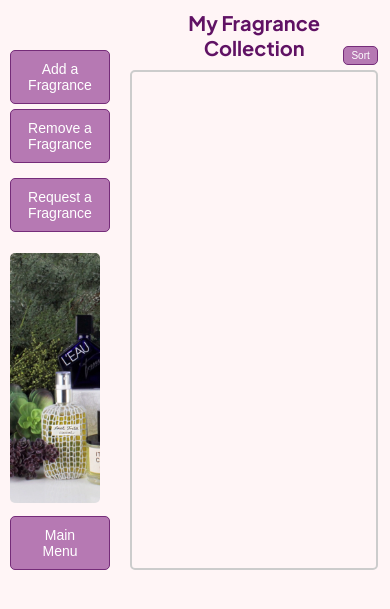
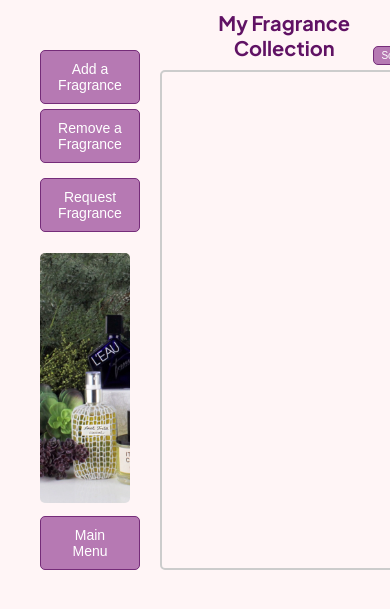
Before and after one commit to christianjmartin/FragranceArchive, a Flask app: page /handle_collection in a window 390 px wide; the page is wider, and only the part inside the window is pictured. Shown: the part 82-691 px from the top of that part. Run offline with Flask 3, Linux system fonts and the light colour scheme; the visitor is signed in with stand-in values (Sample User, id 1); data that the repository does not hold is empty; some libraries are stand-ins or nearby versions.

Commit message:
another one

```diff
--- a/static/mediaqueries.css
+++ b/static/mediaqueries.css
@@ -190,6 +190,7 @@
 
 @media screen and (max-width: 600px) {
 
+
     .selection_container2 button {
         margin-top: 10px;
         font-size: 1rem;
@@ -224,10 +225,6 @@
         max-width: 100px;
         min-width: 100px;
         margin-left: -10px;
-    }
-
-    .left-column {
-        margin-left: -20px;
     }
 
     html {
@@ -312,6 +309,7 @@
 
     .selection_container2 {
         max-width: 110px;
+        margin-left: -20px;
     }
 
 
--- a/templates/collection.html
+++ b/templates/collection.html
@@ -37,7 +37,7 @@
         <div class = "request-button-collection">
             <!-- <p> Dont see a fragrance you know? </p> -->
             <form action="/request_fragrance" method="GET">
-                <button class = "btn" type="submit">Request a Fragrance</button>
+                <button class = "btn" type="submit">Request Fragrance</button>
             </form>
         </div>
         <img src="{{ url_for('static', filename='assets/fragrances2.jpg.webp') }}" alt="fragrance icon" class="pic_container" />
```
